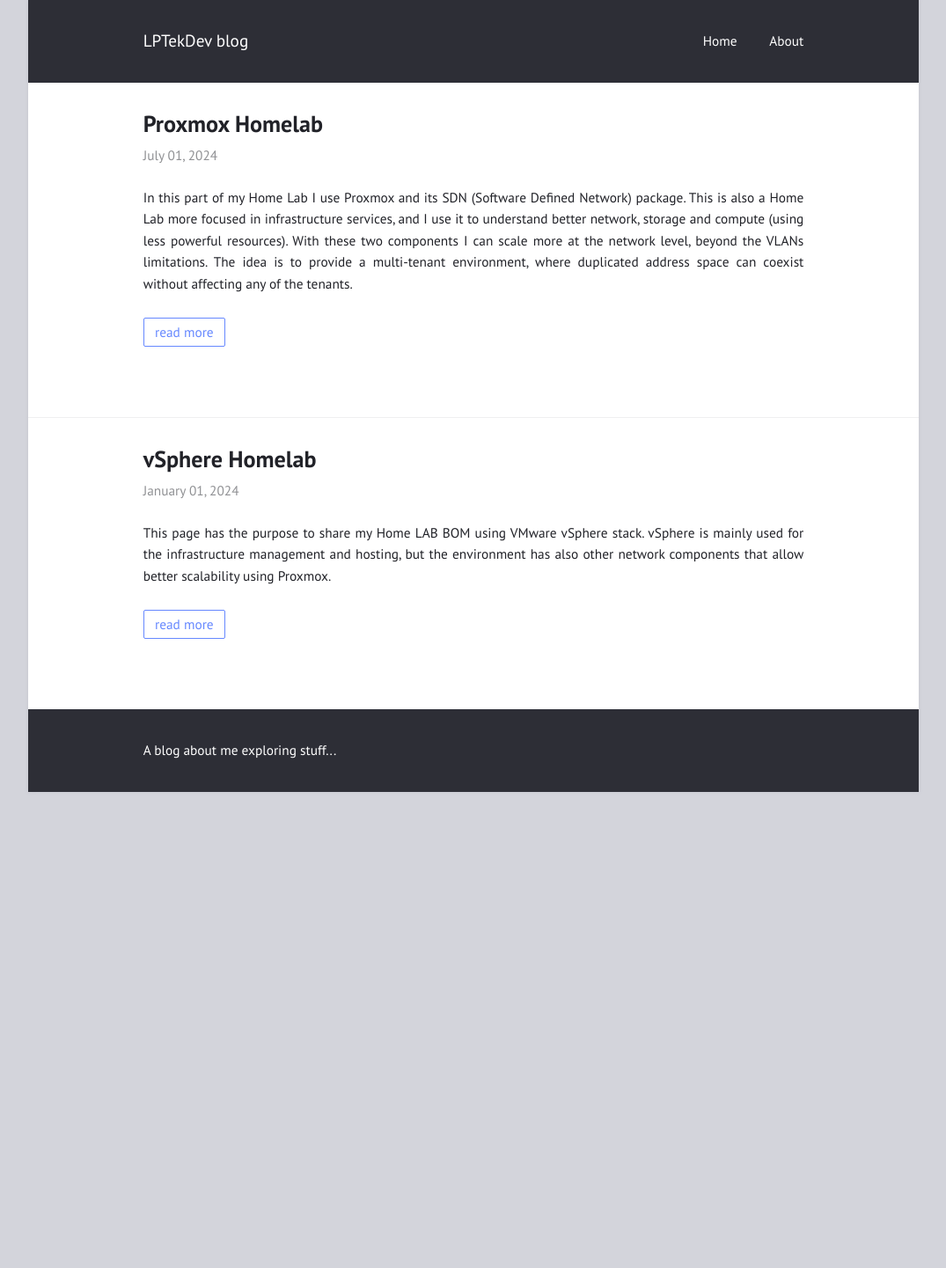
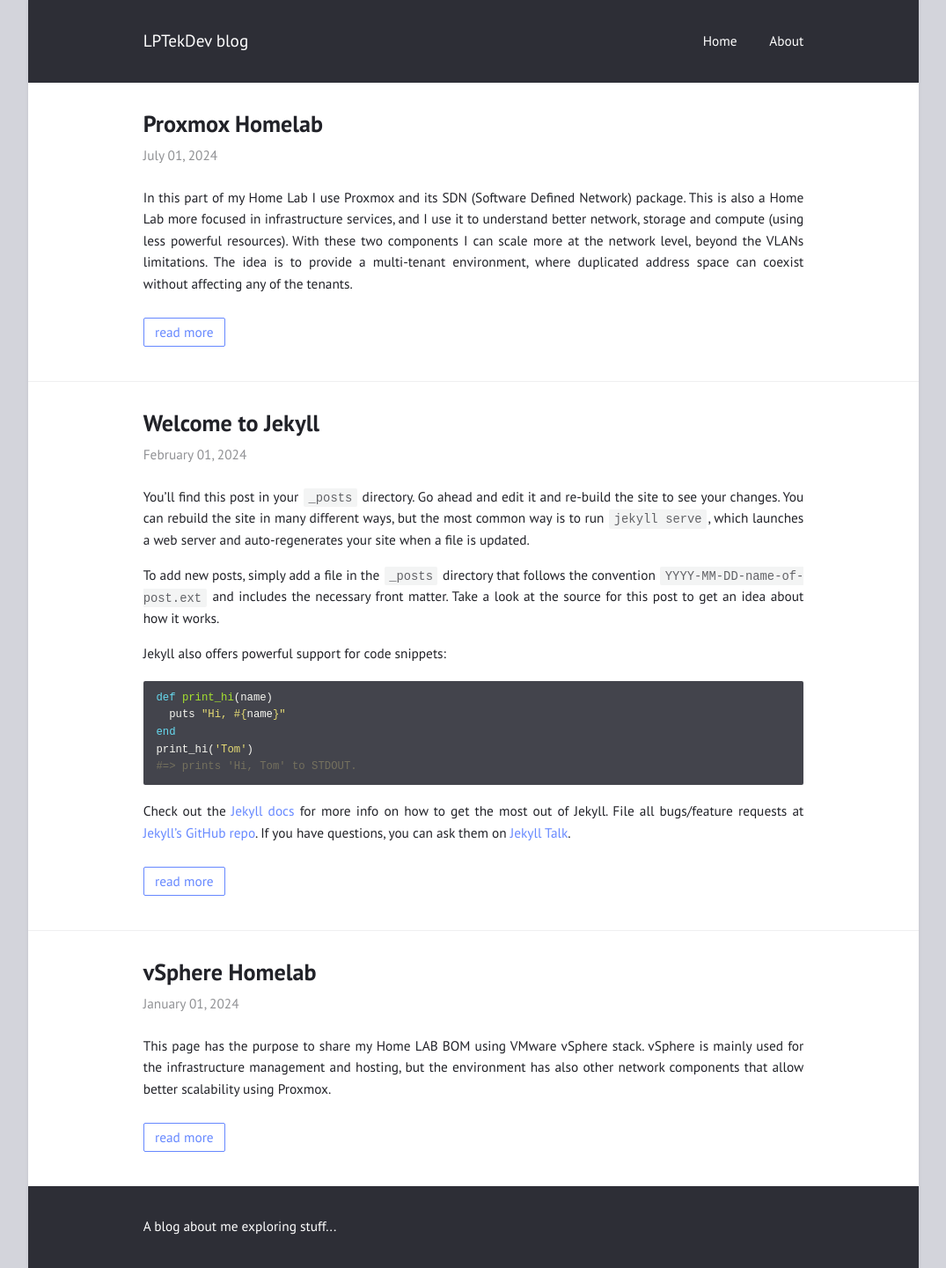
Before and after one commit to lptekdev/homelab, a Jekyll site: the page built from index.html, in a window 1280 px wide. Shown: the whole page at 88% size, without its empty margins (102-1177 px from the left). Built offline with Jekyll 4.4.1, drawn with Linux system fonts in a browser that asks for light colours; before the commit the page ends 900 px from its top, so only the background shows below that.

Commit message:
adding test page

```diff
--- a/_config.yml
+++ b/_config.yml
@@ -32,4 +32,3 @@ comments:
 
 plugins:
  - jekyll-feed
- - jekyll-remote-theme
--- /dev/null
+++ b/_posts/2024-02-01-test.md
@@ -0,0 +1,25 @@
+---
+title: "Welcome to Jekyll"
+layout: post
+---
+
+You’ll find this post in your `_posts` directory. Go ahead and edit it and re-build the site to see your changes. You can rebuild the site in many different ways, but the most common way is to run `jekyll serve`, which launches a web server and auto-regenerates your site when a file is updated.
+
+
+To add new posts, simply add a file in the `_posts` directory that follows the convention `YYYY-MM-DD-name-of-post.ext` and includes the necessary front matter. Take a look at the source for this post to get an idea about how it works.
+
+Jekyll also offers powerful support for code snippets:
+
+{% highlight ruby %}
+def print_hi(name)
+  puts "Hi, #{name}"
+end
+print_hi('Tom')
+#=> prints 'Hi, Tom' to STDOUT.
+{% endhighlight %}
+
+Check out the [Jekyll docs][jekyll-docs] for more info on how to get the most out of Jekyll. File all bugs/feature requests at [Jekyll’s GitHub repo][jekyll-gh]. If you have questions, you can ask them on [Jekyll Talk][jekyll-talk].
+
+[jekyll-docs]: http://jekyllrb.com/docs/home
+[jekyll-gh]:   https://github.com/jekyll/jekyll
+[jekyll-talk]: https://talk.jekyllrb.com/
```
